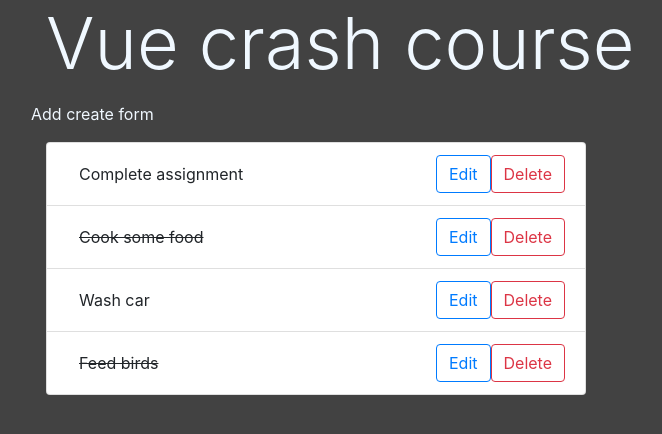
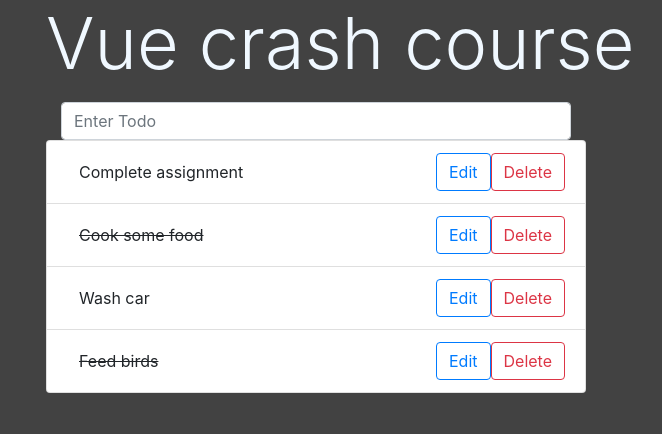
Before and after one commit to hakeemullahjan/vue-crash-course, a Vue app: page / in a window 1280 px wide. Shown: the top 434 px of the page, without its empty margins (39-701 px from the left). Built offline with nearby package versions, Linux system fonts and the light colour scheme.

Commit message:
creating new todo

```diff
--- /dev/null
+++ b/src/components/NewTodo.vue
@@ -0,0 +1,30 @@
+<template>
+  <form @submit.prevent="addTodo()" action="" class="col-12 col-lf-6">
+    <input
+      v-model="newTodo"
+      placeholder="Enter Todo"
+      type="text"
+      class="form-control"
+    />
+  </form>
+</template>
+
+<script>
+export default {
+  data() {
+    return {
+      newTodo: "",
+    };
+  },
+  methods: {
+    addTodo() {
+      if (this.newTodo.length > 1) {
+        this.$emit("on-addtodo", this.newTodo);
+      }
+      this.newTodo = "";
+    },
+  },
+};
+</script>
+
+<style scoped></style>
--- a/src/components/TodoList.vue
+++ b/src/components/TodoList.vue
@@ -1,10 +1,12 @@
 <template>
   <div class="container">
-    <div class="row">
+    <div class="row ">
       <div class="col-12"><p class="display-3">Vue crash course</p></div>
     </div>
     <div class="row">
-      <p>Add create form</p>
+      <div class="col-12 col-lg-6">
+        <NewTodo @on-addtodo="addTodo($event)" />
+      </div>
     </div>
     <div class="row">
       <div class="col-12 col-lg-6">
@@ -26,9 +28,11 @@
 
 <script>
 import Todo from "./Todo";
+import NewTodo from "./NewTodo";
 export default {
   components: {
     Todo,
+    NewTodo,
   },
   data() {
     return {
```
